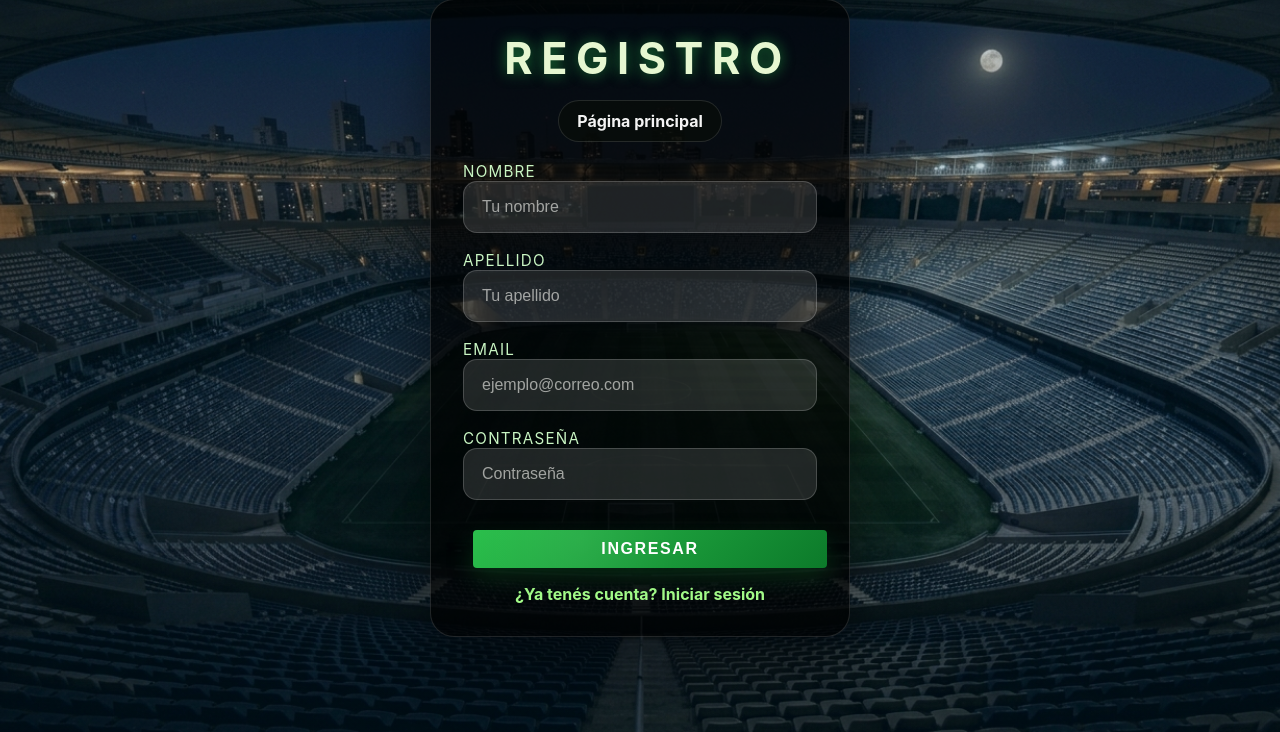
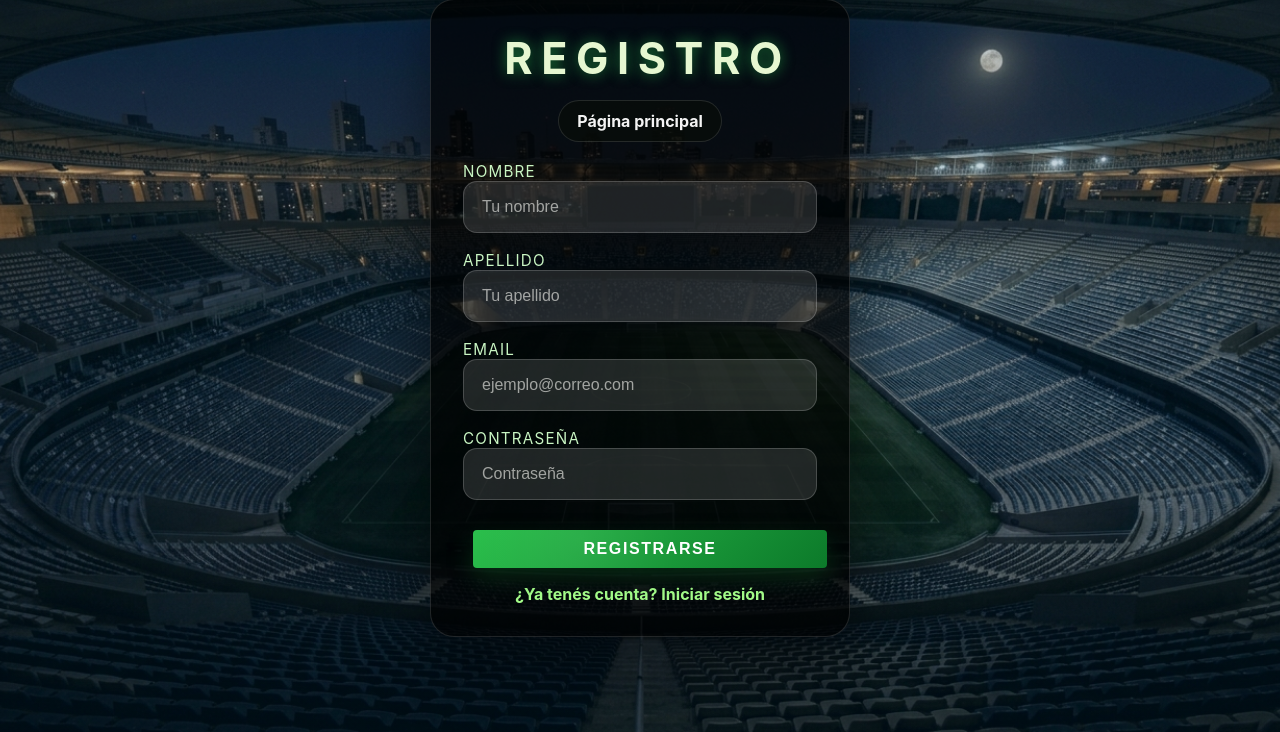
Before and after one commit to Leonel32141/PROYECTO-BASE-DE-DATOS., a PHP site: page /auth/register.php in a window 1280 px wide. Shown: the part 41-773 px from the top of the page. Run offline with PHP 8.4, Linux system fonts and the light colour scheme.

Commit message:
Add files via upload

```diff
--- a/Base_De_Datos/auth/register.php
+++ b/Base_De_Datos/auth/register.php
@@ -9,20 +9,24 @@ if ($_SERVER['REQUEST_METHOD'] === 'POST') {
     $apellido = trim($_POST['apellido'] ?? '');
     $email = trim($_POST['email'] ?? '');
     $password_raw = $_POST['pass'] ?? '';
-    $pass_hash =  password_hash($password_raw, PASSWORD_DEFAULT);
-    if ($nombre === '' || $apellido === '' || $email === '' || $pass_hash === '') {
+
+    if ($nombre === '' || $apellido === '' || $email === '' || $password_raw === '') {
         $error = 'Todos los campos son obligatorios.';
     } else {
+        //  hash  de la contraseña
+        $pass_hash = password_hash($password_raw, PASSWORD_DEFAULT);
+
 
         $stmt = $conexion->prepare("INSERT INTO usuarios (nombre_usuario, apellido, email, pass) VALUES (?, ?, ?, ?)");
         if ($stmt) {
+
             $stmt->bind_param('ssss', $nombre, $apellido, $email, $pass_hash);
+
             if ($stmt->execute()) {
                 $stmt->close();
                 header('Location: login.php');
                 exit;
             } else {
-
                 if ($conexion->errno === 1062) {
                     $error = 'El email ya está registrado.';
                 } else {
@@ -38,14 +42,19 @@ if ($_SERVER['REQUEST_METHOD'] === 'POST') {
 ?>
 <!doctype html>
 <html>
-<head><meta charset="utf-8"><title>Registro</title><link rel="stylesheet" href="../css/styles.css"></head>
+<head>
+    <meta charset="utf-8">
+    <title>Registro</title>
+    <link rel="stylesheet" href="../css/styles.css">
+</head>
 
 <body>
+<main class="layout-container">
+    <h1 style="margin-left: 15px;">Registro</h1>
+    <header><a href="../index.php">Página principal</a></header>
 
-<main class="layout-container">
-<h1 style = "margin-left: 15px;">Registro</h1>
-    <header><a href="../index.php">Página principal</a></header>
     <?php if(!empty($error)) echo '<p class="muted">'.esc($error).'</p>'; ?>
+
     <form method="post" class="form-card">
         <label>Nombre<br><input name="nombre_usuario" type="text" placeholder="Tu nombre" autocomplete="name" required></label>
         <label>Apellido<br><input name="apellido" type="text" placeholder="Tu apellido" autocomplete="family-name" required></label>
@@ -53,7 +62,7 @@ if ($_SERVER['REQUEST_METHOD'] === 'POST') {
         <label>Contraseña<br><input name="pass" type="password" placeholder="Contraseña" autocomplete="current-password" required></label>
 
         <div style="margin-top:12px;">
-        <button class="btn btn-primary" type="submit">Ingresar</button>
+            <button class="btn btn-primary" type="submit">Registrarse</button>
         </div>
     </form>
     <p><a href="login.php">¿Ya tenés cuenta? Iniciar sesión</a></p>
```
Lines whose indentation alone changed are shown as unchanged.
